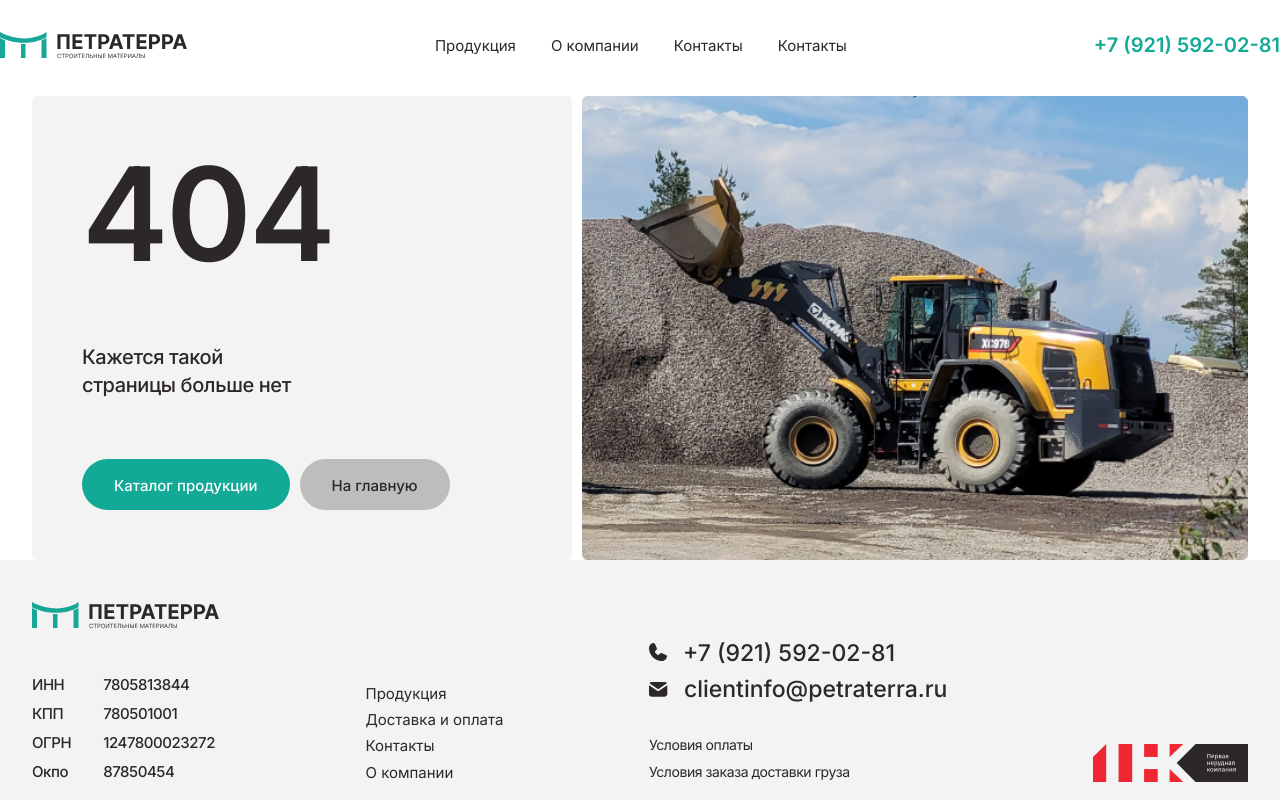
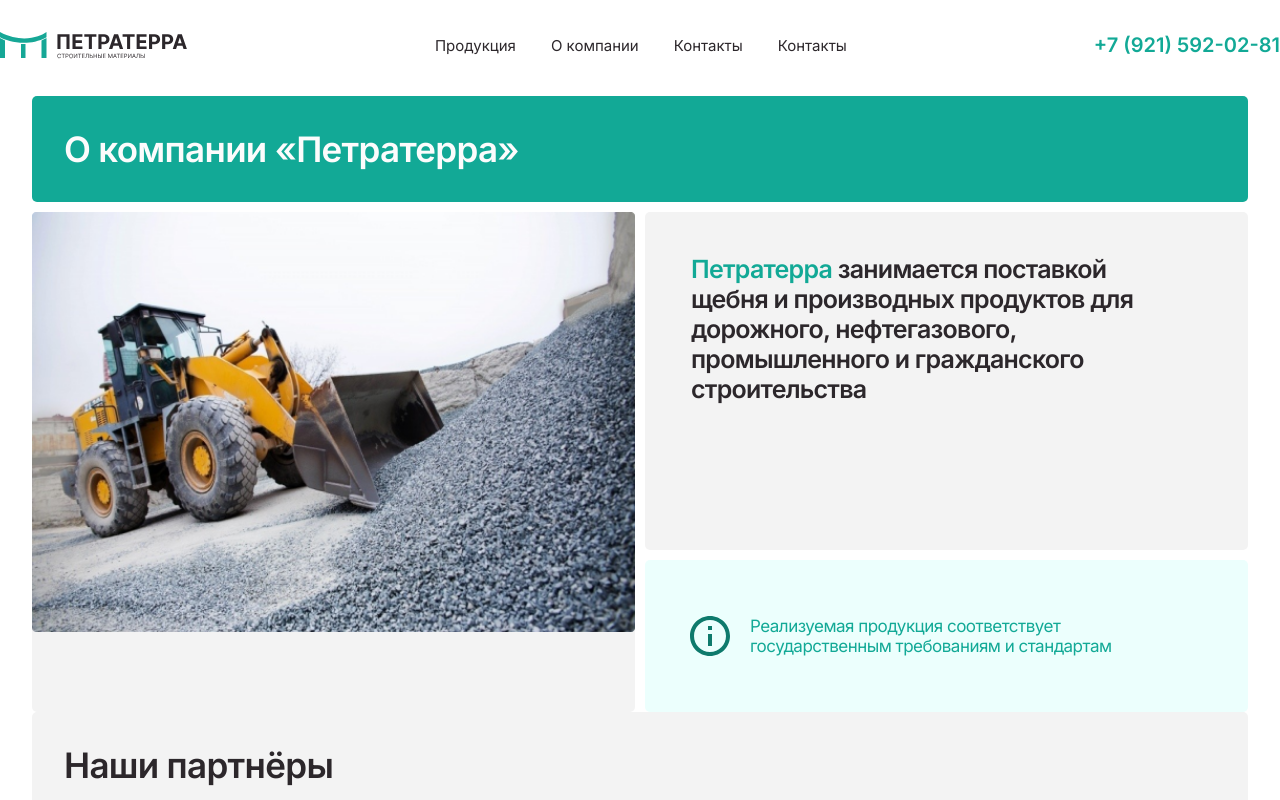
Before and after one commit to 1Dev3PL/landing-app, a React (Vite) app: page /about-company in a window 1280 px wide. Shown: the top 800 px of the page. Built offline with nearby package versions, Linux system fonts and the light colour scheme.

Commit message:
Completed AboutCompanyPage

```diff
--- /dev/null
+++ b/src/pages/about-company-page/index.ts
@@ -0,0 +1 @@
+export { AboutCompanyPage } from "./ui/AboutCompanyPage.tsx";
--- /dev/null
+++ b/src/pages/about-company-page/ui/AboutCompanyPage.tsx
@@ -0,0 +1,55 @@
+import styles from "./styles.module.scss";
+import { BlockHeader } from "shared/ui/block-header/BlockHeader.tsx";
+import { Panel } from "shared/ui/panel/Panel.tsx";
+import aboutCompany from "shared/assets/images/aboutCompany.png";
+import infoIcon from "shared/assets/icons/info.svg";
+import { Header } from "widgets/header";
+import { Footer } from "widgets/footer";
+import { Content } from "shared/ui/content/Content.tsx";
+import { Partners } from "widgets/partners";
+import { Reviews } from "widgets/reviews";
+import { factories, office, reviews } from "shared/db/db.ts";
+import { FAQ } from "widgets/faq";
+import { Contacts } from "widgets/contacts";
+import { Factories } from "widgets/factories";
+import { Feedback } from "widgets/feedback";
+
+export function AboutCompanyPage() {
+  return (
+    <div>
+      <Header />
+      <Content>
+      <div className={styles.container}>
+        <BlockHeader title="О компании «Петратерра»" color="ultramarine" />
+        <div className={styles.container_inner}>
+          <Panel className={styles.container_left}>
+            <img
+              src={aboutCompany}
+              alt="aboutCompany"
+              className={styles.image}
+            ></img>
+          </Panel>
+          <div className={styles.container_right}>
+            <Panel className={styles.container_upper}>
+              <span className={styles.petraterra_text}>Петратерра </span>
+              занимается поставкой щебня и производных продуктов для дорожного,
+              нефтегазового, промышленного и гражданского строительства
+            </Panel>
+            <Panel className={styles.container_lower}>
+              <img src={infoIcon} alt="infoIcon" />
+              Реализуемая продукция соответствует государственным требованиям и стандартам
+            </Panel>
+          </div>
+        </div>
+      </div>
+        <Partners />
+        <Reviews items={reviews} />
+        <FAQ />
+        <Contacts office={office} />
+        <Factories factories={factories} />
+        <Feedback />
+      </Content>
+      <Footer />
+    </div>
+  );
+}
--- /dev/null
+++ b/src/pages/about-company-page/ui/styles.module.scss
@@ -0,0 +1,52 @@
+@use "shared/themes/_variables" as *;
+
+.container {
+  display: flex;
+  flex-direction: column;
+  gap: 10px;
+
+  .container_inner {
+    display: flex;
+    gap: 10px;
+    height: 500px;
+
+    .container_left {
+      flex-basis: 50%;
+
+      .image {
+        width: 100%;
+      }
+    }
+
+    .container_right {
+      flex-basis: 50%;
+      display: flex;
+      flex-direction: column;
+      gap: 10px;
+
+      .container_upper {
+        flex-grow: 2;
+        padding: 42px 101px 42px 46px;
+        font-size: 25px;
+        font-weight: 600;
+        letter-spacing: -0.03em;
+        color: $text-base;
+
+        .petraterra_text {
+          color: $ultramarine;
+        }
+      }
+
+      .container_lower {
+        display: flex;
+        align-items: center;
+        gap: 20px;
+        padding: 56px 76px 56px 45px;
+        background-color: $pale-cyan;
+        font-size: 17px;
+        letter-spacing: -0.03em;
+        color: $ultramarine;
+      }
+    }
+  }
+}
```
Also changed, not shown: src/app/index.tsx (+6 -1 lines), src/shared/assets/images/aboutCompany.png (added).
